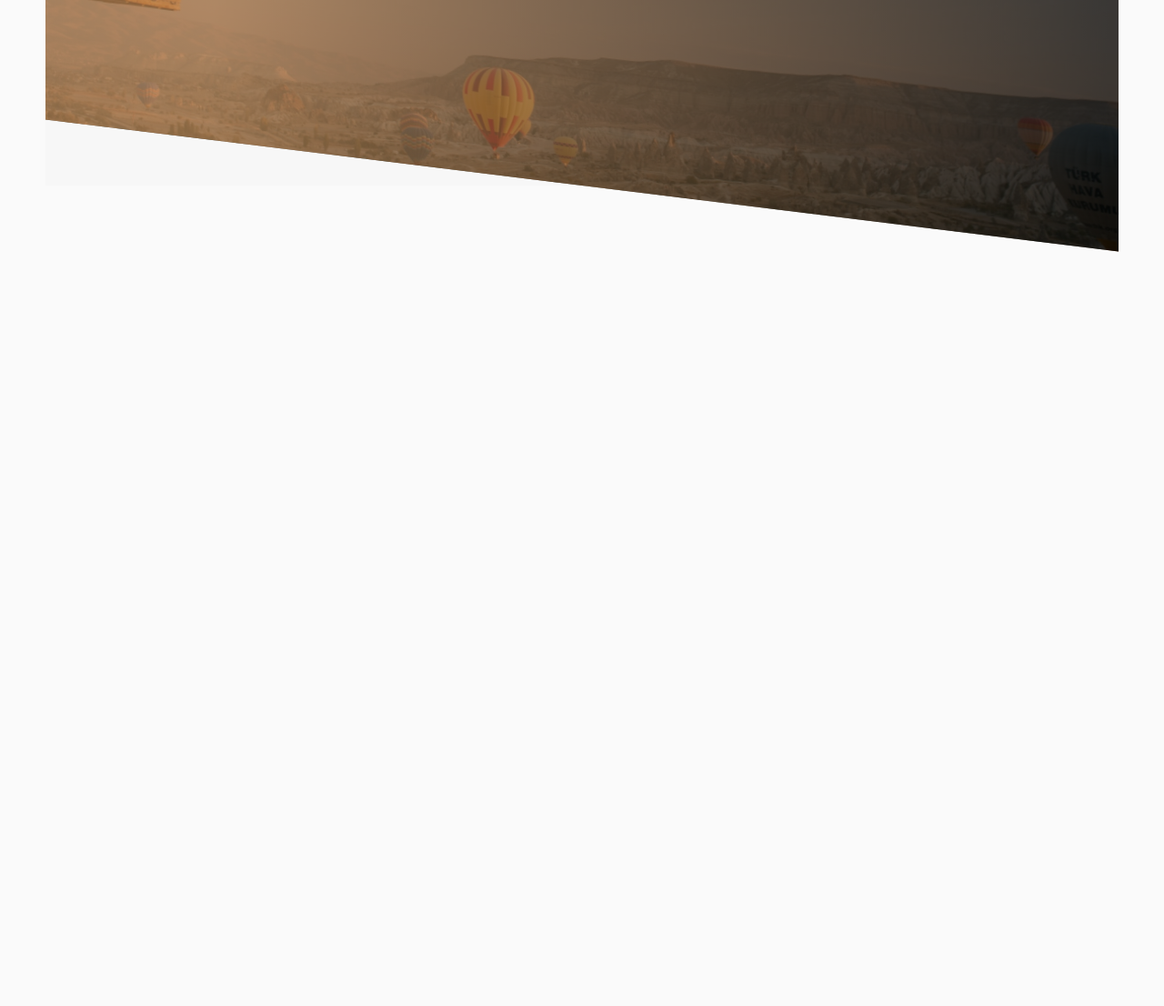
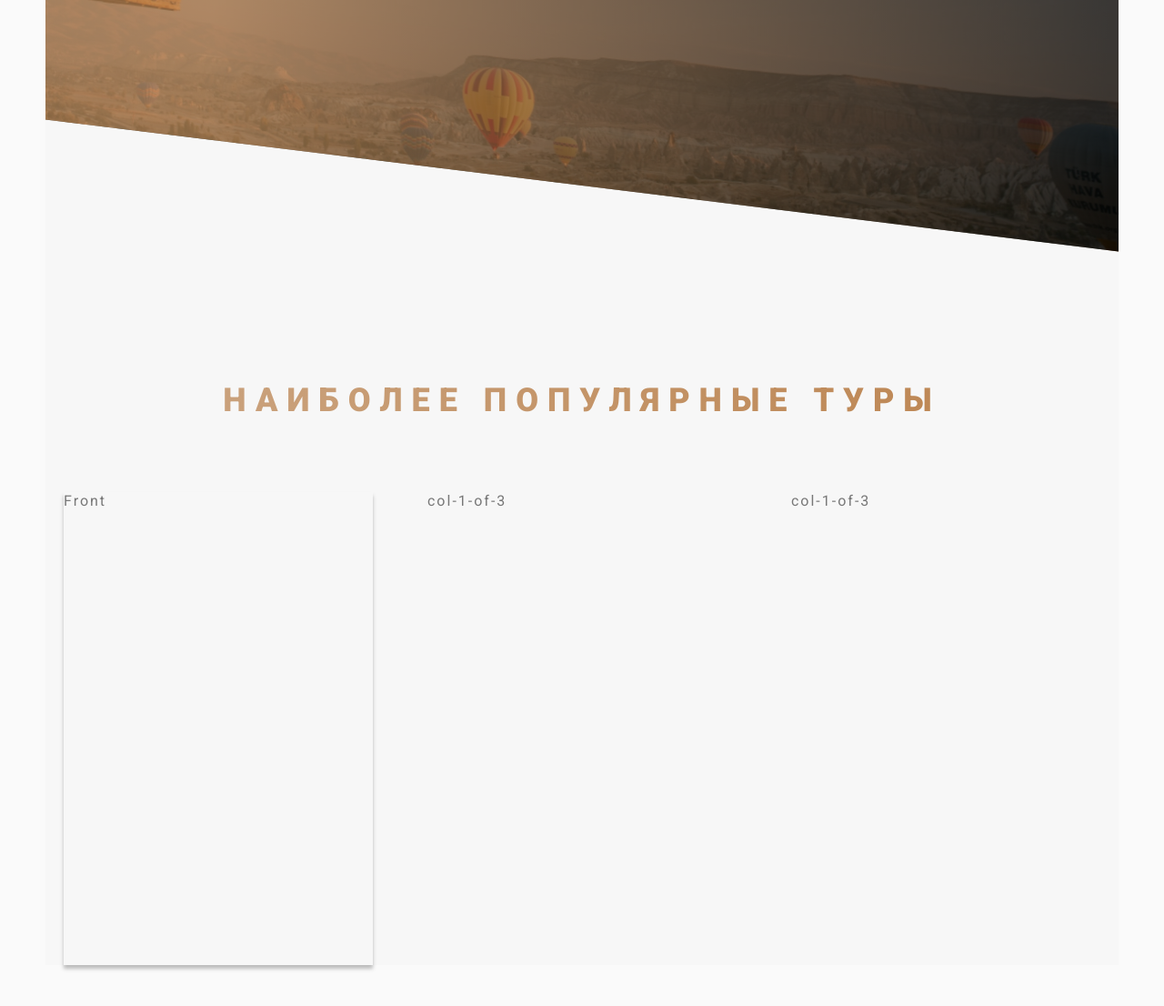
Before and after one commit to Maksym-Siroshtan/balloons, a plain HTML site: page index.html in a window 1280 px wide. Shown: the part 2087-3193 px from the top of the page at 91% size. Before the commit the page ends 2364 px from the top, so only its background shows below. Drawn offline with Linux system fonts and the light colour scheme; files whose address does not match are found by name; a web font is replaced by a local one.

Commit message:
Tours section. Using the perspective property to rotate cards

```diff
--- a/index.html
+++ b/index.html
@@ -130,6 +130,22 @@
             </div>
           </div>
         </section>
+
+        <section class="section-tour">
+          <div class="text-align-center margin-bottom-80px">
+            <h2 class="title-secondary">наиболее популярные туры</h2>
+          </div>
+          <div class="row">
+            <div class="col-1-of-3">
+              <div class="tour-card">
+                <div class="tour-card__side tour-card__side_front">Front</div>
+                <div class="tour-card__side tour-card__side_back">Back</div>
+              </div>
+            </div>
+            <div class="col-1-of-3">col-1-of-3</div>
+            <div class="col-1-of-3">col-1-of-3</div>
+          </div>
+        </section>
       </main>
 
       <!-- <section class="grid-test">
--- /dev/null
+++ b/sass/components/_tour-card.sass
@@ -0,0 +1,23 @@
+.tour-card
+  height: 52rem
+  perspective: 150rem
+  -moz-perspective: 150rem
+  position: relative
+  &__side
+    position: absolute
+    top: 0
+    left: 0
+    height: 100%
+    width: 100%
+    color: $color-gray
+    backface-visibility: hidden
+    box-shadow: $box-shadow
+    transition: all .7s ease-out
+    &_front
+    &_back
+      background: linear-gradient(120deg, rgba($brown-color-light, 0.70) 0.03%, rgba($brown-color-dark, 0.70) 99.94%)
+      transform: rotateY(180deg)
+  &:hover &__side_front
+    transform: rotateY(-180deg)
+  &:hover &__side_back
+    transform: rotateY(0deg)
--- a/sass/pages/_home.sass
+++ b/sass/pages/_home.sass
@@ -8,3 +8,6 @@
   transform: skewY(7deg)
   & > *
     transform: skewY(-7deg)
+
+.section-tour
+  padding-top: 21.5rem
--- a/sass/style.sass
+++ b/sass/style.sass
@@ -11,6 +11,7 @@
 @import "./components/button-text.sass"
 @import "./components/composition.sass"
 @import "./components/adventure-card.sass"
+@import "./components/tour-card.sass"
 
 @import "./layout/grid.sass"
 @import "./layout/header.sass"
```
Also changed, not shown: css/style.css, css/style.min.css.
